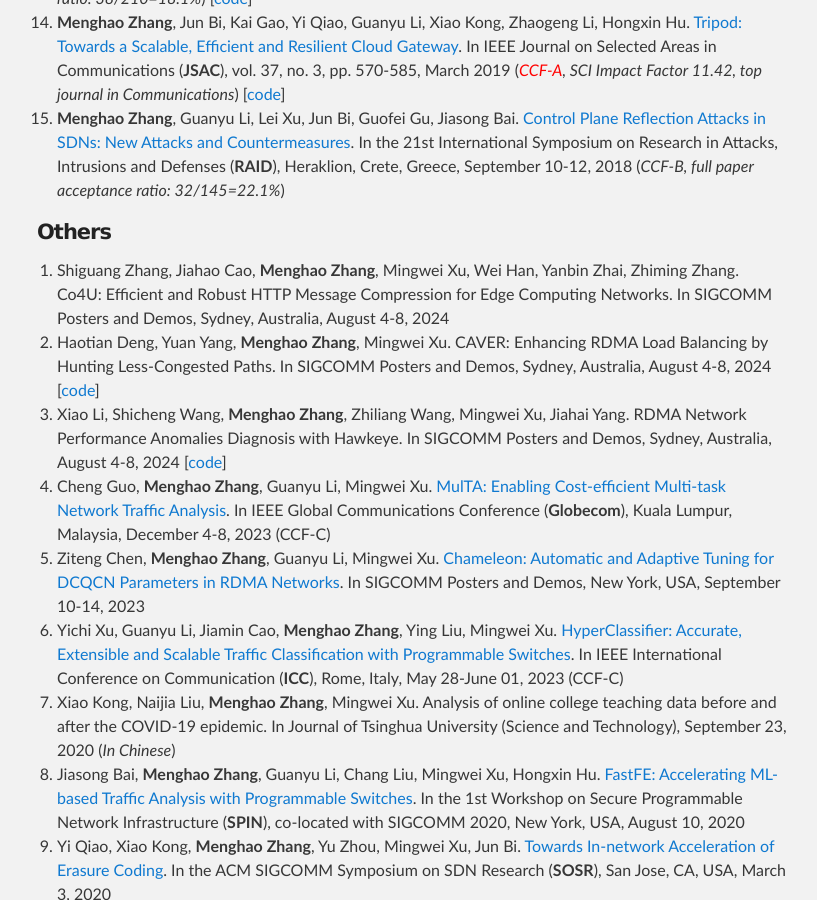
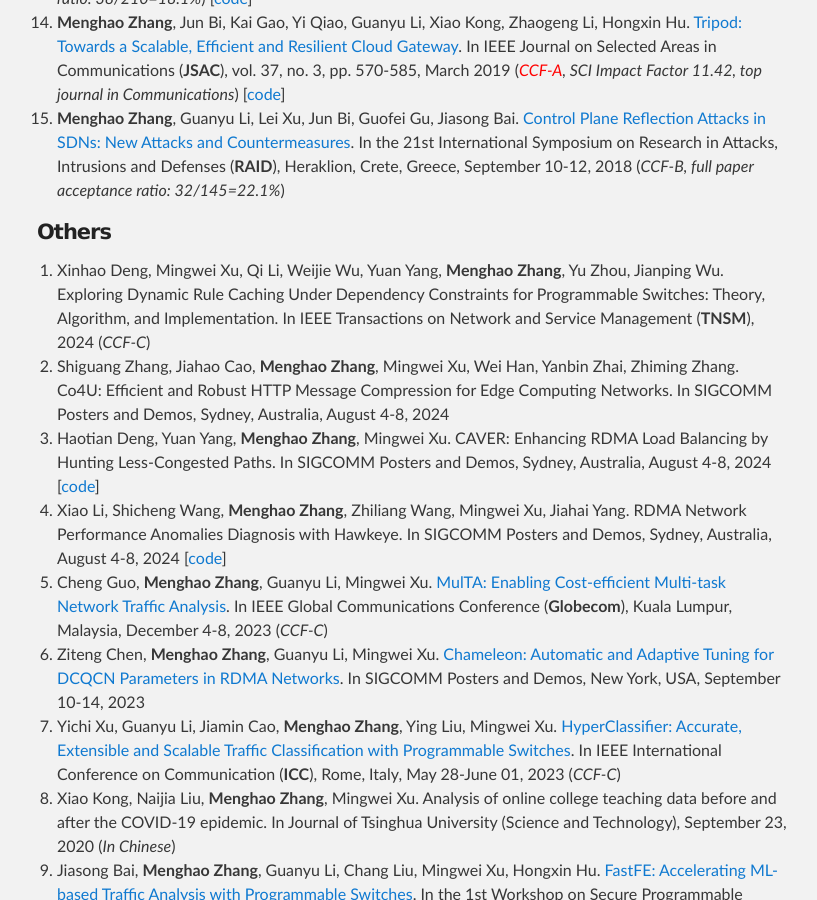
Before and after one commit to zhangmenghao/zhangmenghao.github.io, a Jekyll site: the page built from index.md, in a window 1280 px wide and 900 px high, scrolled down 2413 px. Shown: the whole window, without its empty margins (228-1045 px from the left). Built offline with Jekyll 4.4.1, drawn with Linux system fonts in a browser that asks for light colours.

Commit message:
Update publication

```diff
--- a/index.md
+++ b/index.md
@@ -89,6 +89,9 @@
 In the 21st International Symposium on Research in Attacks, Intrusions and Defenses (**RAID**), Heraklion, Crete, Greece, September 10-12, 2018 (*CCF-B, full paper acceptance ratio: 32/145=22.1%*)
 
 #### Others
+17. Xinhao Deng, Mingwei Xu, Qi Li, Weijie Wu, Yuan Yang, __Menghao Zhang__, Yu Zhou, Jianping Wu.
+Exploring Dynamic Rule Caching Under Dependency Constraints for Programmable Switches: Theory, Algorithm, and Implementation.
+In IEEE Transactions on Network and Service Management (**TNSM**), 2024 (*CCF-C*)
 16. Shiguang Zhang, Jiahao Cao, __Menghao Zhang__, Mingwei Xu, Wei Han, Yanbin Zhai, Zhiming Zhang.
 Co4U: Efficient and Robust HTTP Message Compression for Edge Computing Networks.
 In SIGCOMM Posters and Demos, Sydney, Australia, August 4-8, 2024
@@ -100,13 +103,13 @@
 In SIGCOMM Posters and Demos, Sydney, Australia, August 4-8, 2024 [[code](https://github.com/lixiao19/Hawkeye-NS3)]
 13. Cheng Guo, __Menghao Zhang__, Guanyu Li, Mingwei Xu.
 [MulTA: Enabling Cost-efficient Multi-task Network Traffic Analysis](./papers/Globecom23-MulTA.pdf).
-In IEEE Global Communications Conference (**Globecom**), Kuala Lumpur, Malaysia, December 4-8, 2023 (CCF-C)
+In IEEE Global Communications Conference (**Globecom**), Kuala Lumpur, Malaysia, December 4-8, 2023 (*CCF-C*)
 12. Ziteng Chen, __Menghao Zhang__, Guanyu Li, Mingwei Xu.
 [Chameleon: Automatic and Adaptive Tuning for DCQCN Parameters in RDMA Networks](./papers/sigcomm2023-poster-Chameleon.pdf).
 In SIGCOMM Posters and Demos, New York, USA, September 10-14, 2023
 11. Yichi Xu, Guanyu Li, Jiamin Cao, __Menghao Zhang__, Ying Liu, Mingwei Xu.
 [HyperClassifier: Accurate, Extensible and Scalable Traffic Classification with Programmable Switches](./papers/ICC2023-HyperClassifier.pdf).
-In IEEE International Conference on Communication (**ICC**), Rome, Italy, May 28-June 01, 2023 (CCF-C)
+In IEEE International Conference on Communication (**ICC**), Rome, Italy, May 28-June 01, 2023 (*CCF-C*)
 10. Xiao Kong, Naijia Liu, __Menghao Zhang__, Mingwei Xu.
 Analysis of online college teaching data before and after the COVID-19 epidemic.
 <!-- COVID-19疫情前后高校在线教学数据分析 (./papers/COVID_19疫情前后高校在线教学数据分析.pdf)-->
```
